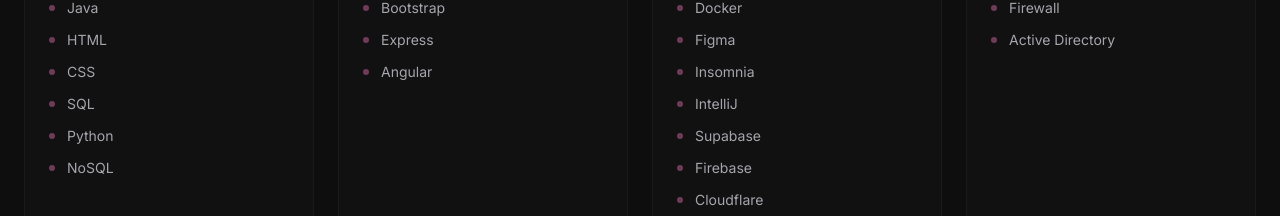
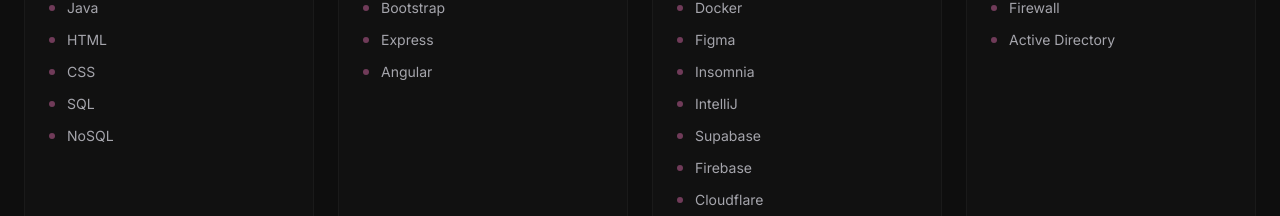
Before and after one commit to Giovana-bit/portifolio-GiovanaSantos, a React (Vite) app: page / in a window 1280 px wide. Shown: the part 2115-2331 px from the top of the page. Built offline with nearby package versions, Linux system fonts and the light colour scheme.

Commit message:
repetição corrigida

```diff
--- a/src/components/portifolio/SkillsSection.jsx
+++ b/src/components/portifolio/SkillsSection.jsx
@@ -4,7 +4,7 @@
 const SKILL_CATEGORIES = [
   {
     title: 'Linguagens',
-    skills: ['JavaScript', 'TypeScript', 'Python', 'Java', 'HTML', 'CSS', 'SQL', 'Python', 'NoSQL'],
+    skills: ['JavaScript', 'TypeScript', 'Python', 'Java', 'HTML', 'CSS', 'SQL', 'NoSQL'],
   },
   {
     title: 'Frameworks & Libs',
```
